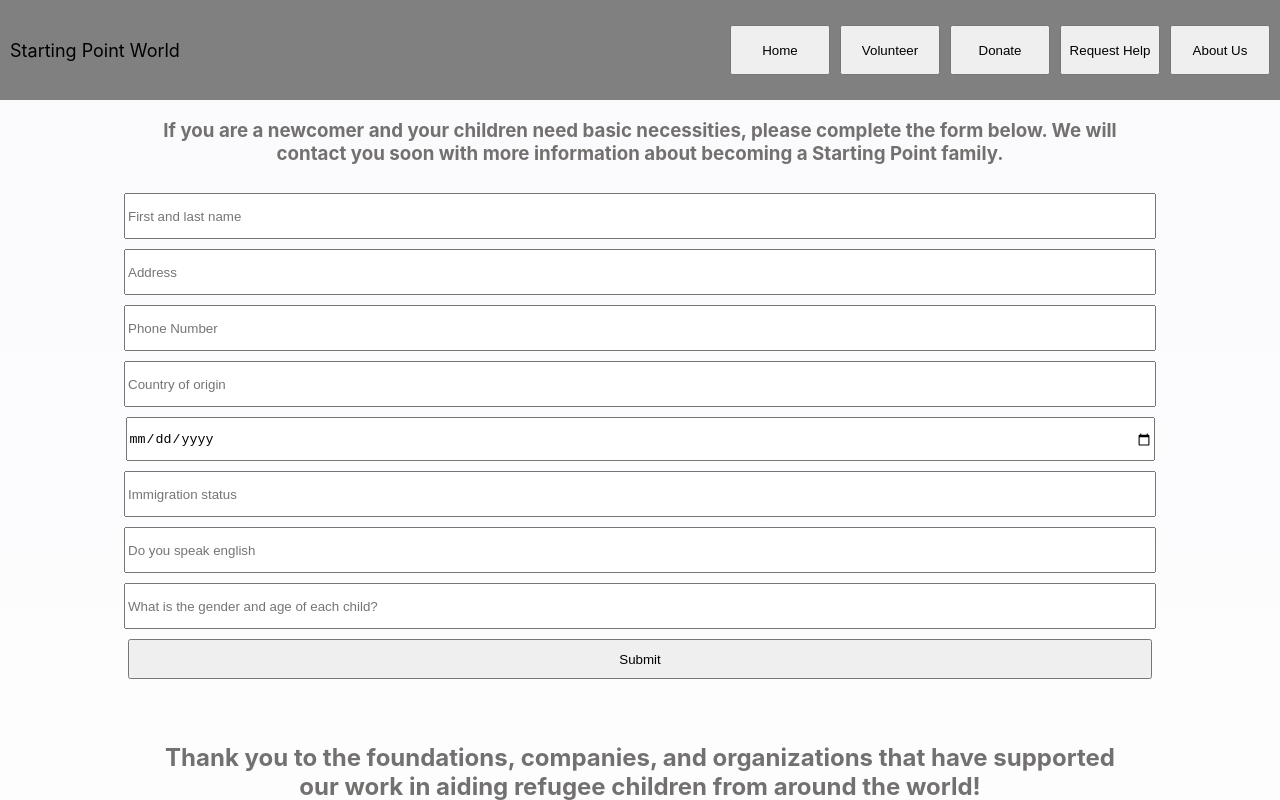
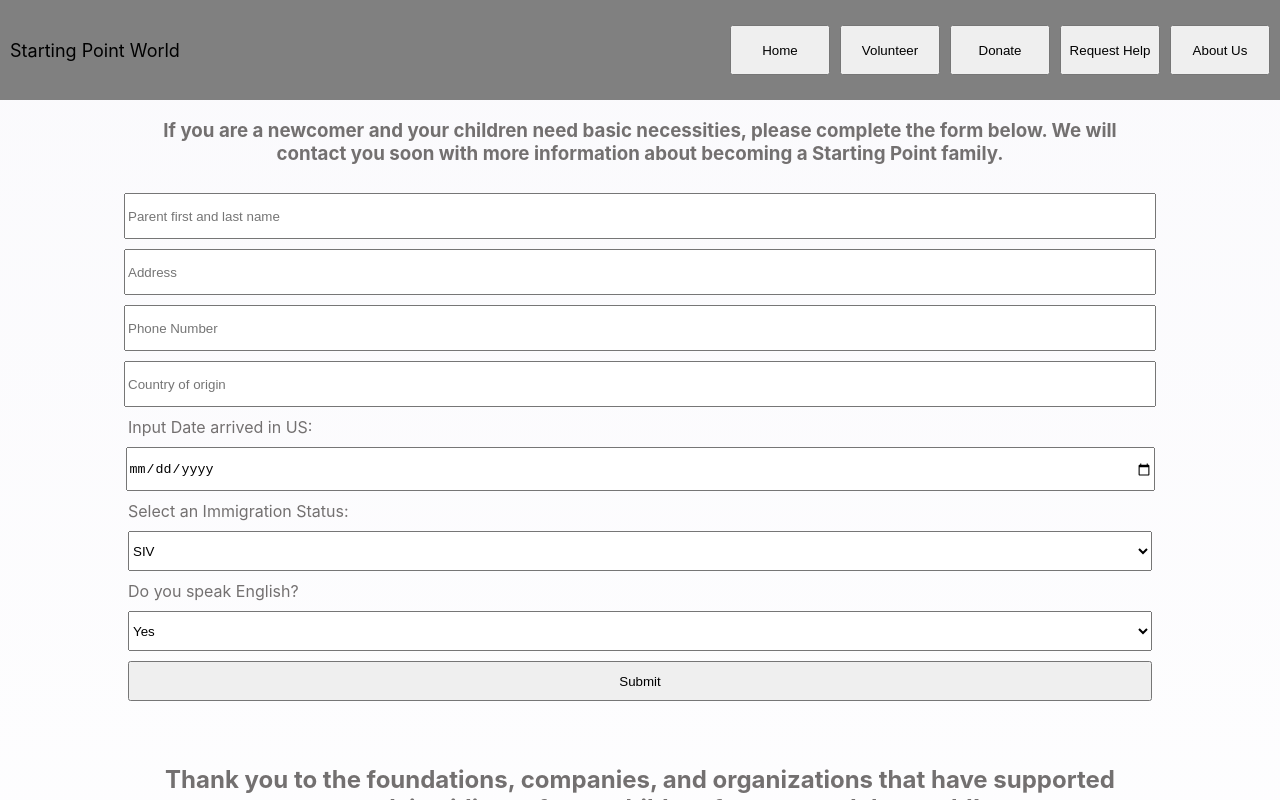
Before and after one commit to KashimaKC/IT420-Web-Project, a React (Create React App) app in the folder web-project/: page / in a window 1280 px wide. Both pictures are taken after a click on the button "Request Help". Shown: the top 800 px of the page. Built offline with nearby package versions, Linux system fonts and the light colour scheme.

Commit message:
Changed the request-help form. Still need to add questions about children

```diff
--- a/web-project/src/components/Help.js
+++ b/web-project/src/components/Help.js
@@ -1,7 +1,7 @@
 import Sponsors from "./Sponsors"
 
 // this component renders the request help page
-
+//for the moreKids function: https://www.geeksforgeeks.org/how-to-create-a-form-dynamically-with-the-javascript/
 
 const Help = () => {
 
@@ -25,14 +25,25 @@
             */}
 
             <form className="request-help-form">
-                <input type={'text'} placeholder='First and last name'></input>
+                <input type={'text'} placeholder='Parent first and last name'></input>
                 <input type={'text'} placeholder='Address'></input>
-                <input type={'tel'} placeholder='Phone Number'></input>
+                <input type={'tel'} placeholder="Phone Number"></input>
                 <input type={'text'} placeholder='Country of origin'></input>
+                <label for="date">Input Date arrived in US:</label>
                 <input type={'date'} placeholder='Date arrived in US'></input>
-                <input type={'text'} placeholder='Immigration status'></input>
-                <input type={'text'} placeholder='Do you speak english'></input>
-                <input type={'text'} placeholder='What is the gender and age of each child?'></input>
+                <label for="Status">Select an Immigration Status:</label>
+                    <select id="status" name="status">
+                        <option value="SIV">SIV</option>
+                        <option value="Evacuee">Evacuee</option>
+                        <option value="Parolee">Parolee</option>
+                        <option value="Asylee">Asylee</option>
+                        <option value="Diversity Visa Holder">Diversity Visa Holder</option>
+                    </select>
+                <label for="language">Do you speak English?</label>
+                    <select id="language" name="language">
+                        <option value="Yes">Yes</option>
+                        <option value="No">No</option>
+                    </select>
 
                 <input type={'submit'} value='Submit'></input>
             </form>
--- a/web-project/src/components/css/request-help.css
+++ b/web-project/src/components/css/request-help.css
@@ -1,4 +1,3 @@
-
 .help-request-container > h3 {
     text-align: center;
     width: 80%;
@@ -19,3 +18,19 @@
     height: 40px;
     width: 80%;
 }
+
+.request-help-form > select {
+    margin-top: 10px;
+    margin-left: auto;
+    margin-right: auto;
+    height: 40px;
+    width: 80%;
+}
+
+.request-help-form > label {
+    margin-top: 10px;
+    margin-left: auto;
+    margin-right: auto;
+    height: 20px;
+    width: 80%;
+}
```
